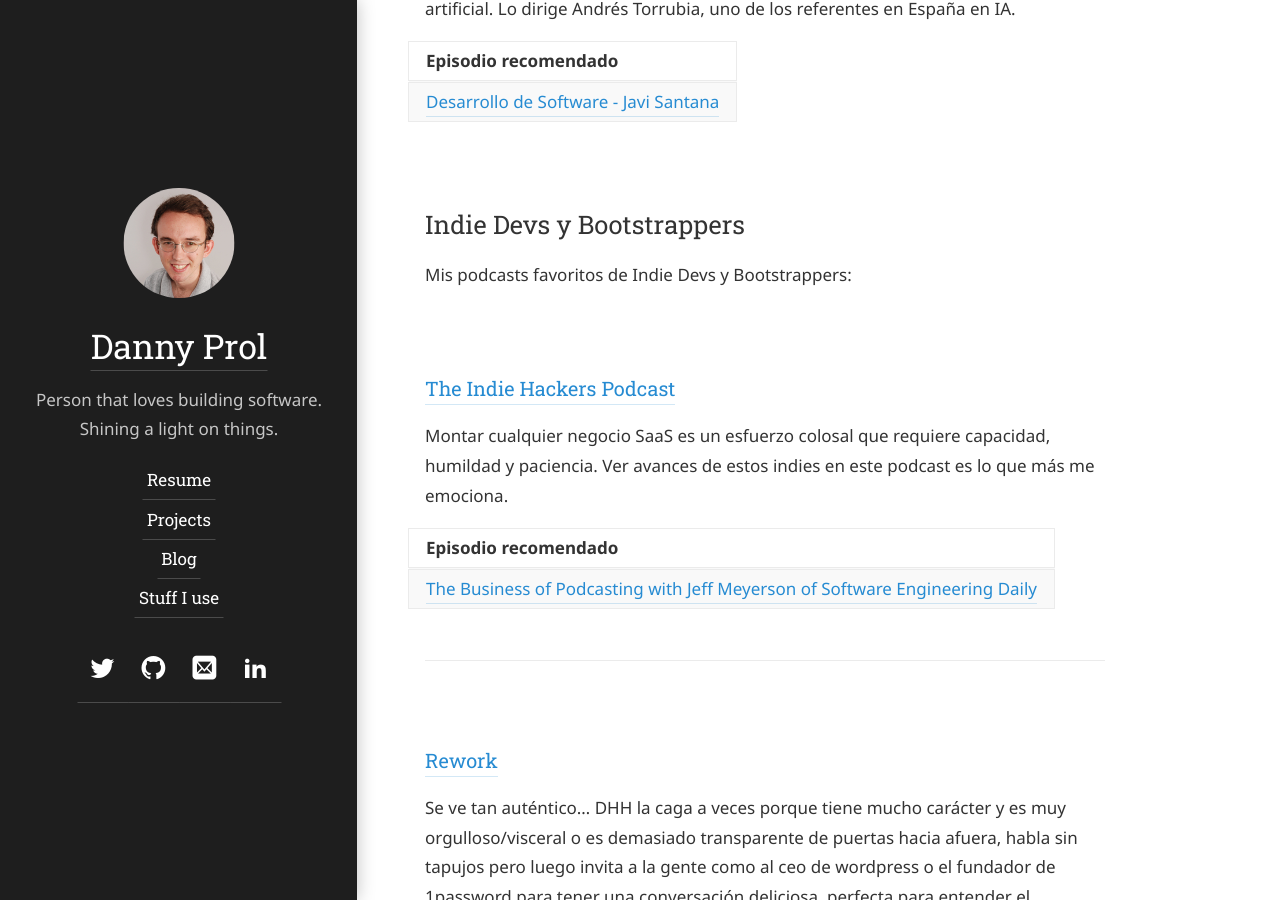
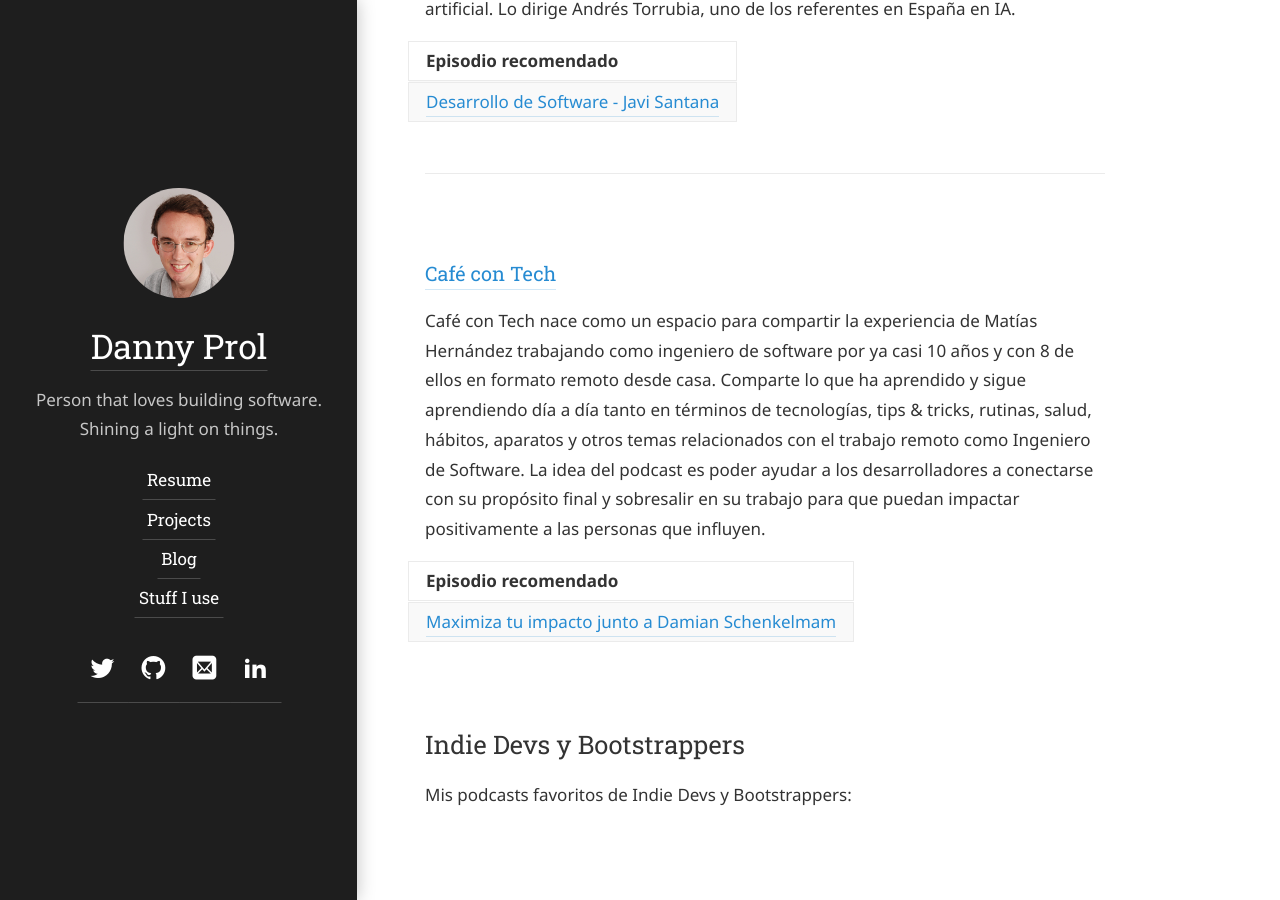
Before and after one commit to dprol/dprol.github.io, a Jekyll site: the page built from hydejack/_posts/2020-07-18-podcasts.md, in a window 1280 px wide and 900 px high, scrolled down 9555 px. Built offline with Jekyll 4.4.1, drawn with Linux system fonts in a browser that asks for light colours; some web fonts are replaced.

Commit message:
Update 2020-07-18-podcasts.md

```diff
--- a/hydejack/_posts/2020-07-18-podcasts.md
+++ b/hydejack/_posts/2020-07-18-podcasts.md
@@ -250,6 +250,16 @@
 | Episodio recomendado       |
 |:-------------|
 | [Desarrollo de Software - Javi Santana](https://www.breaker.audio/software-2-dot-0-1/e/74401259)
+
+* * *
+
+### [Café con Tech](https://www.breaker.audio/cafe-con-tech)
+
+Café con Tech nace como un espacio para compartir la experiencia de Matías Hernández trabajando como ingeniero de software por ya casi 10 años y con 8 de ellos en formato remoto desde casa. Comparte lo que ha aprendido y sigue aprendiendo día a día tanto en términos de tecnologías, tips & tricks, rutinas, salud, hábitos, aparatos y otros temas relacionados con el trabajo remoto como Ingeniero de Software. La idea del podcast es poder ayudar a los desarrolladores a conectarse con su propósito final y sobresalir en su trabajo para que puedan impactar positivamente a las personas que influyen.
+
+| Episodio recomendado       |
+|:-------------|
+| [Maximiza tu impacto junto a Damian Schenkelmam](https://www.breaker.audio/cafe-con-tech/e/78169966)
 
 
 ## Indie Devs y Bootstrappers
```
